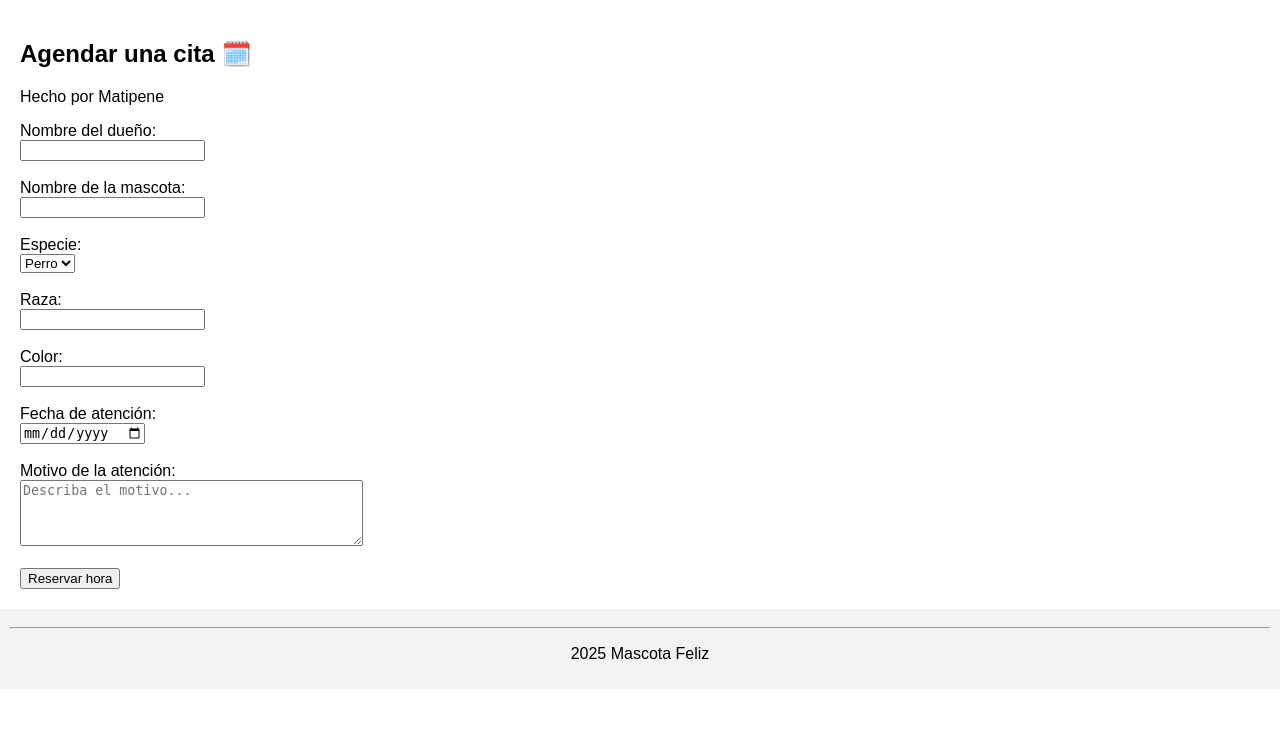
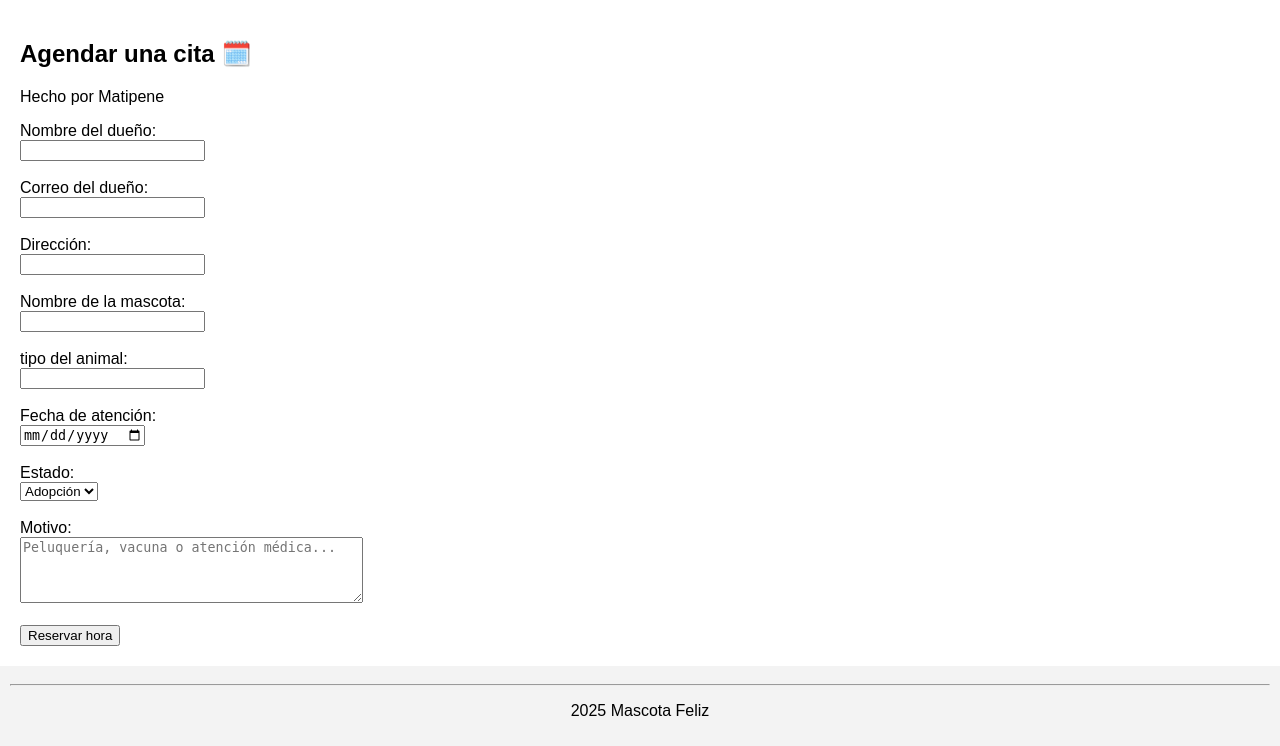
Before and after one commit to elmatimene/MCfeliz_bpm, a Django app: page /agendar/ in a window 1280 px wide. Shown: the part 137-883 px from the top of the page. Before the commit the page ends 796 px from the top, so only its background shows below. Run offline with Django 5.2, Linux system fonts and the light colour scheme.

Commit message:
nosae pero arregle un poco los datos del formulario
sipo

```diff
--- a/app/templates/app/agendar.html
+++ b/app/templates/app/agendar.html
@@ -7,32 +7,38 @@
 <h2>Agendar una cita 🗓️</h2>
 <p>Hecho por Matipene</p>
 
-    <form action="#" method="post">
-
+<form method="post">
+    {% csrf_token %}
 
     <label for="dueno">Nombre del dueño:</label><br>
     <input type="text" id="dueno" name="dueno" required><br><br>
 
+    <label for="correo">Correo del dueño:</label><br>
+    <input type="email" id="correo" name="correo"><br><br>
+
+    <label for="direccion">Dirección:</label><br>
+    <input type="text" id="direccion" name="direccion" required><br><br>
+
     <label for="animalname">Nombre de la mascota:</label><br>
     <input type="text" id="animalname" name="animalname" required><br><br>
 
-        <label for="speciesname">Especie:</label><br>
-        <select id="speciesname" name="speciesname" required>
-            <option value="Dog">Perro</option>
-            <option value="Cat">Gato</option>
-        </select><br><br>
-
-        <label for="breedname">Raza:</label><br>
+    <label for="breedname">tipo del animal:</label><br>
     <input type="text" id="breedname" name="breedname"><br><br>
-
-        <label for="basecolour">Color:</label><br>
-        <input type="text" id="basecolour" name="basecolour"><br><br>
 
     <label for="fecha">Fecha de atención:</label><br>
     <input type="date" id="fecha" name="fecha" required><br><br>
 
-        <label for="motivo">Motivo de la atención:</label><br>
-        <textarea id="motivo" name="motivo" rows="4" cols="40" placeholder="Describa el motivo..."></textarea><br><br>
+    <label for="estado">Estado:</label><br>
+    <select id="estado" name="estado" required>
+        <option value="adoptado">Adopción</option>
+        <option value="foster">perdido</option>
+        <option value="transfer">Traslado</option>
+        <option value="medical">Médico</option>
+    </select><br><br>
+
+    <label for="motivo">Motivo:</label><br>
+    <textarea id="motivo" name="motivo" rows="4" cols="40" placeholder="Peluquería, vacuna o atención médica..."
+        required></textarea><br><br>
 
     <button type="submit">Reservar hora</button>
 </form>
--- a/app/templates/app/nav_foot/base.html
+++ b/app/templates/app/nav_foot/base.html
@@ -29,8 +29,17 @@
     {% include 'app/nav_foot/nav.html' %}
 
     <main>
+        {% if messages %}
+            <ul class="messages">
+                {% for message in messages %}
+                    <li{% if message.tags %} class="{{ message.tags }}"{% endif %}>
+                        {{ message }}
+                    </li>
+                {% endfor %}
+            </ul>
+        {% endif %}
+
         {% block content %}
-
         {% endblock %}
     </main>
 
--- a/app/views.py
+++ b/app/views.py
@@ -1,4 +1,6 @@
-from django.shortcuts import render
+from django.contrib import messages
+from django.shortcuts import render, redirect
+from .models import reserva
 
 # Create your views here.
 
@@ -7,7 +9,30 @@ def home(request):
 
 
 def agendar(request):
-    return render(render, 'app/agendar.html')
+    if request.method == 'POST':
+        nombre_dueño = request.POST.get('dueno')
+        correo = request.POST.get('correo')
+        direccion = request.POST.get('direccion')
+        nombre_mascota = request.POST.get('animalname')
+        raza = request.POST.get('breedname')
+        fecha_reserva = request.POST.get('fecha')
+        estado = request.POST.get('estado')
+        motivo = request.POST.get('motivo')
+
+        reserva.objects.create(
+            nombre_dueño=nombre_dueño,
+            correo=correo,
+            direccion=direccion,
+            nombre_mascota=nombre_mascota,
+            raza=raza,
+            fecha_reserva=fecha_reserva,
+            estado=estado,
+            motivo=motivo
+        )
+
+        messages.success(request, 'reserva ehcha con exito')
+        return redirect ('home')
+    return render(request, 'app/agendar.html')
 
 def nav(request):
     return render(render, 'app/nav_foot/nav')
--- a/mascota_feliz/settings.py
+++ b/mascota_feliz/settings.py
@@ -48,6 +48,7 @@ MIDDLEWARE = [
     'django.contrib.auth.middleware.AuthenticationMiddleware',
     'django.contrib.messages.middleware.MessageMiddleware',
     'django.middleware.clickjacking.XFrameOptionsMiddleware',
+    'django.contrib.messages.middleware.MessageMiddleware',
 ]
 
 ROOT_URLCONF = 'mascota_feliz.urls'
```
Also changed, not shown: app/models.py (+5 -3 lines), app/migrations/0003_reserva_correo.py (added), app/migrations/0004_reserva_motivo.py (added), db.sqlite3. Lines whose indentation alone changed are shown as unchanged.
